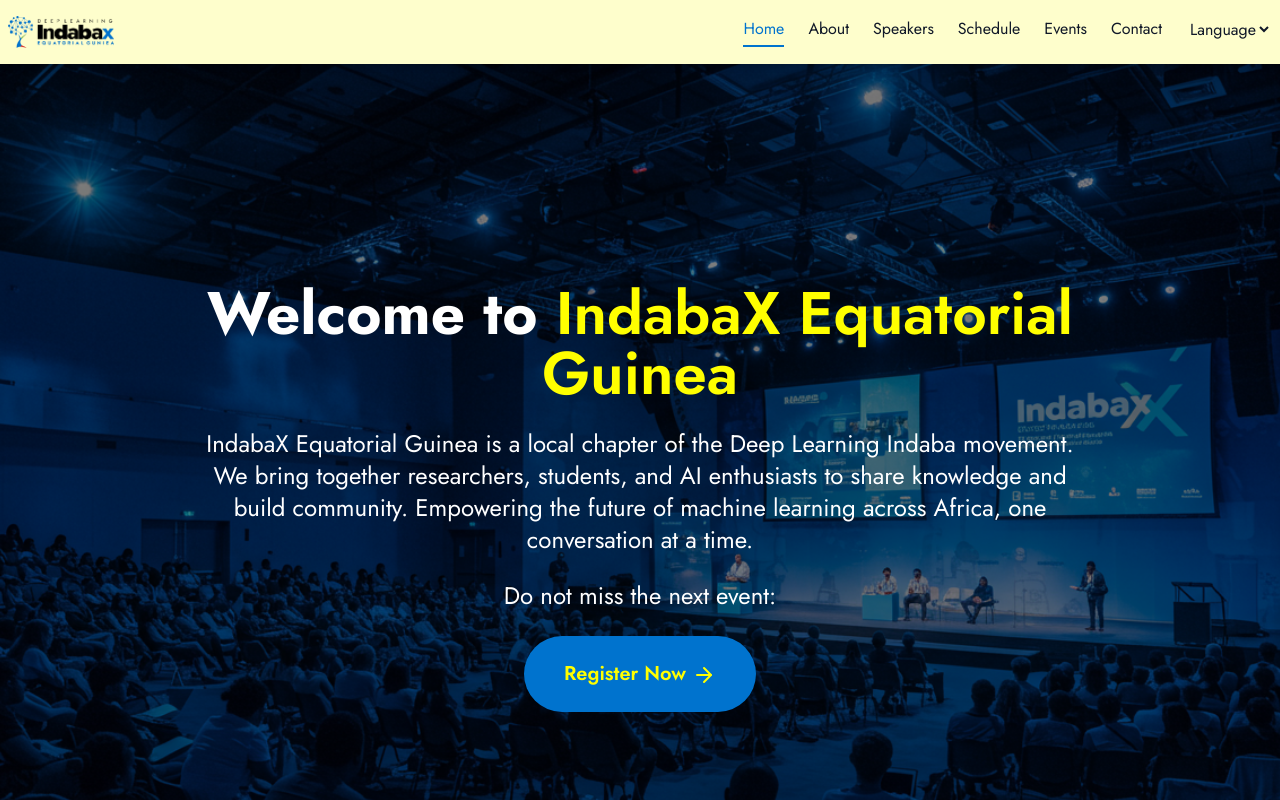
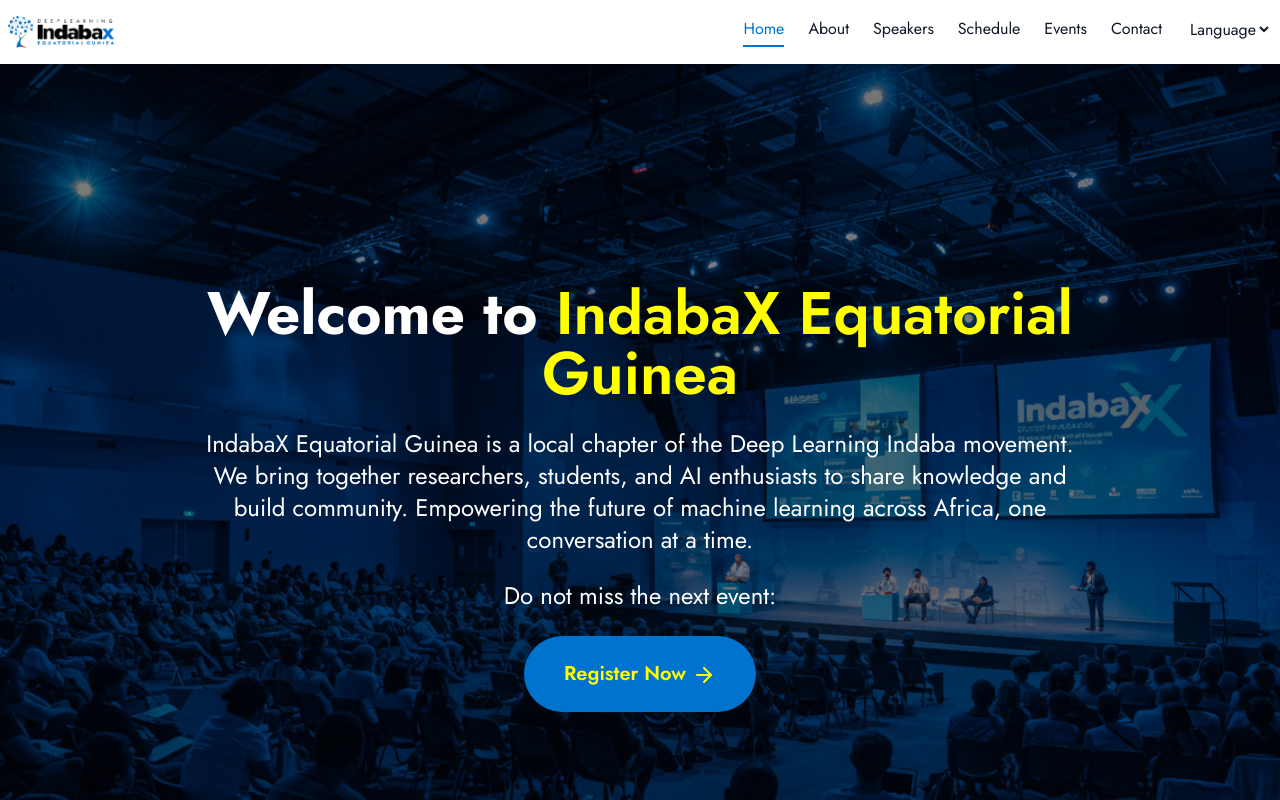
Before and after one commit to NeoPhetoane/IndabaX_Equatorial_Guinea, a React (Vite) app: page / in a window 1280 px wide. Shown: the top 800 px of the page. Built offline with nearby package versions, Linux system fonts and the light colour scheme.

Commit message:
Navbar color chaanged.

```diff
--- a/src/components/Navbar.jsx
+++ b/src/components/Navbar.jsx
@@ -7,7 +7,7 @@ const Navbar = () => {
   const linkClass = "text-gray-900 hover:text-true-blue transition";
 
   return (
-    <header className="sticky top-0 z-50 bg-yellow shadow-md">
+    <header className="sticky top-0 z-50 bg-white shadow-md">
       <nav className="max-w-7xl mx-auto px-2 py-4 flex justify-between items-center">
         {/* Logo */}
         <Link to="/">
```
